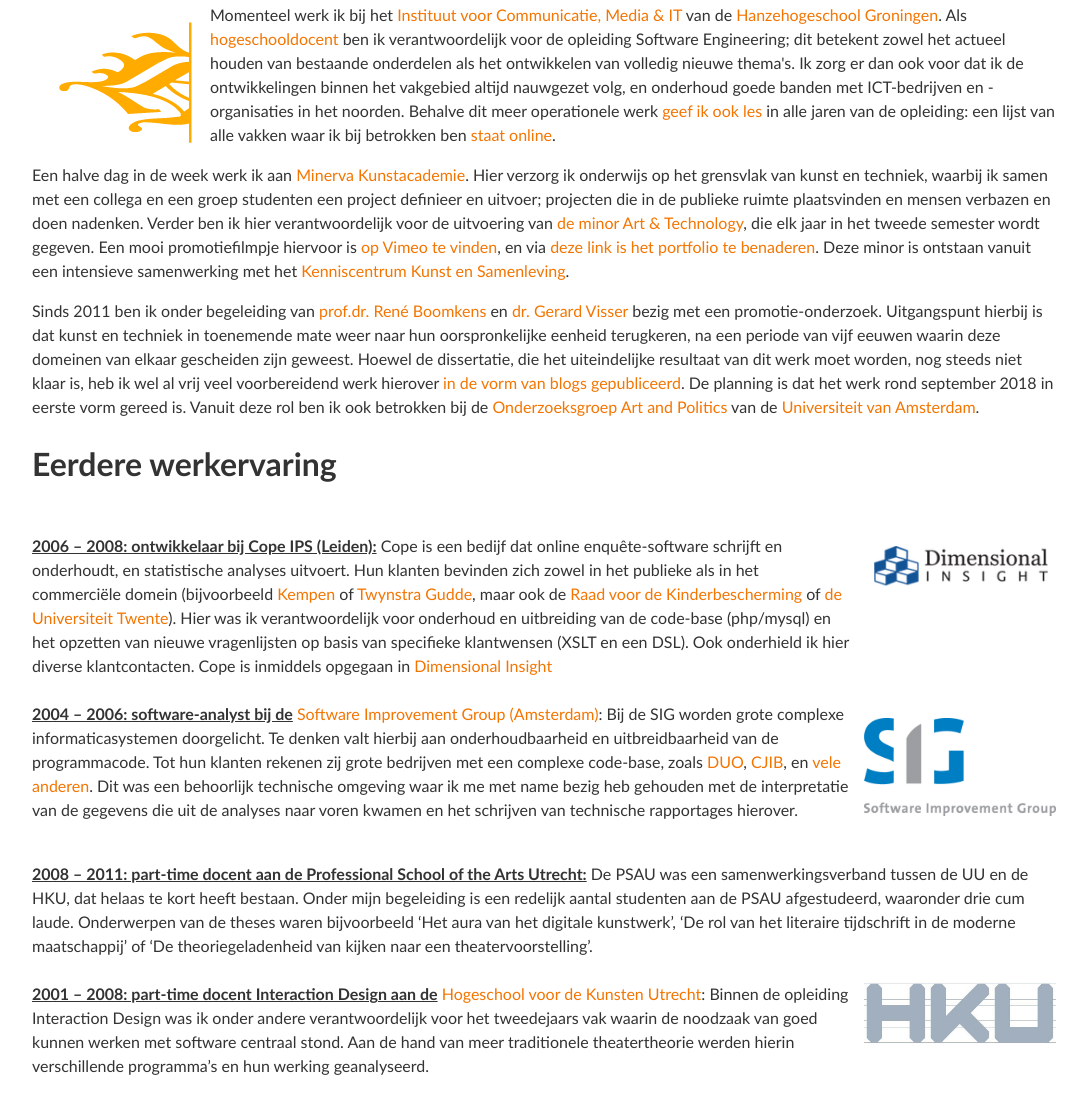
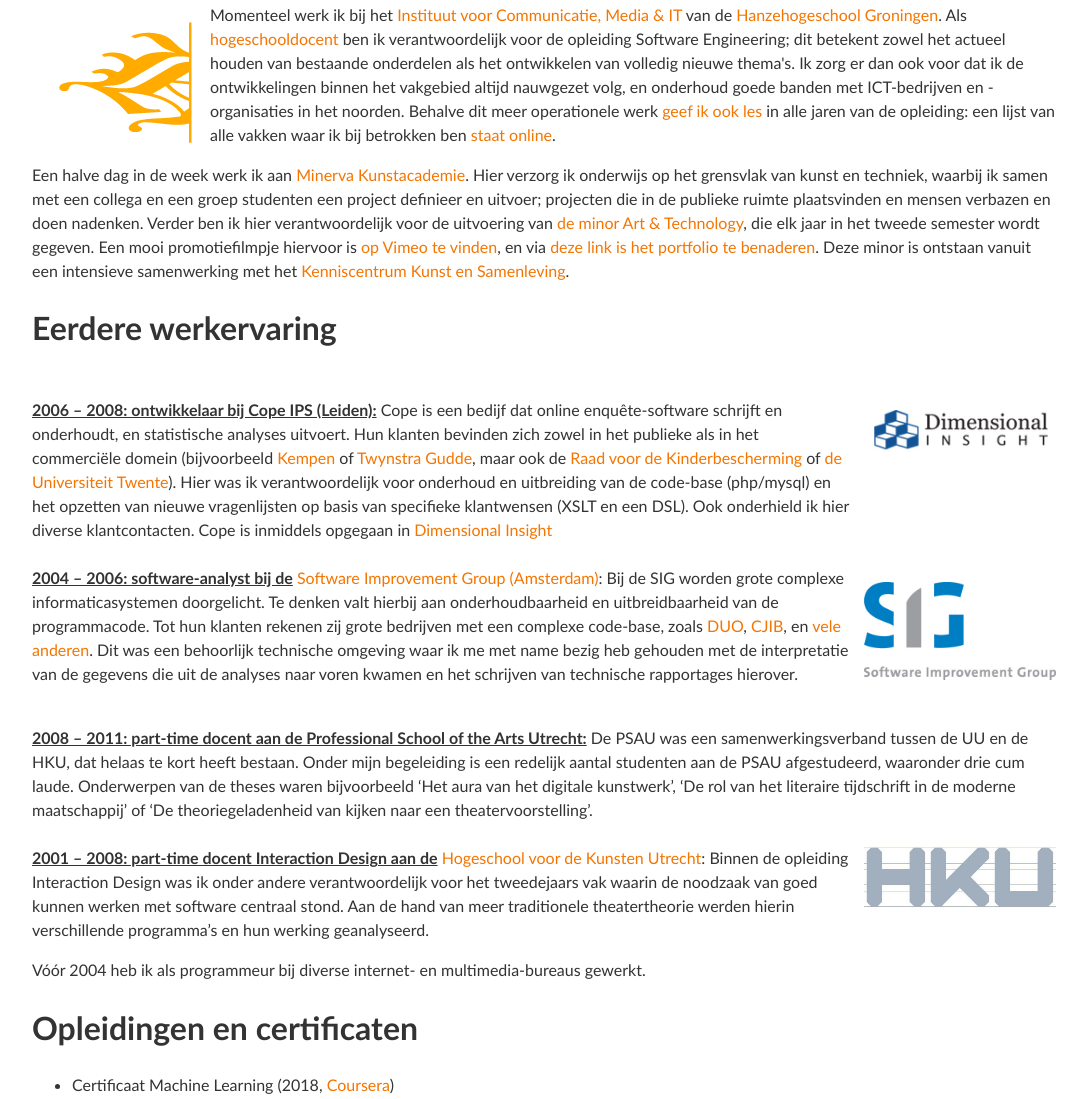
Before and after one commit to bart314/cv, a plain HTML site: page index.html in a window 1280 px wide. Shown: the part 1502-2601 px from the top of the page, without its empty margins (32-1119 px from the left). Drawn offline with Linux system fonts and the light colour scheme.

Commit message:
Alinea over promotie weggehaald

```diff
--- a/index.html
+++ b/index.html
@@ -151,7 +151,6 @@
 
   <p>Een halve dag in de week werk ik aan <a href="http://portal.academieminerva.nl/">Minerva Kunstacademie</a>. Hier verzorg ik onderwijs op het grensvlak van kunst en techniek, waarbij ik samen met een collega en een groep studenten een project definieer en uitvoer; projecten die in de publieke ruimte plaatsvinden en mensen verbazen en doen nadenken. Verder ben ik hier verantwoordelijk voor de uitvoering van <a href="https://www.hanze.nl/eng/education/art/minerva-art-academy/programmes/minor/minor-art-technology">de minor Art & Technology</a>, die elk jaar in het tweede semester wordt gegeven. Een mooi promotiefilmpje hiervoor is <a href="https://vimeo.com/99715029">op Vimeo te vinden</a>, en via <a href="http://www.mandarin.nl/minor/">deze link is het portfolio te benaderen</a>. Deze minor is ontstaan vanuit een intensieve samenwerking met het <a href="https://www.hanze.nl/nld/onderzoek/kenniscentra/kenniscentrum-kunst-en-samenleving">Kenniscentrum Kunst en Samenleving</a>.</p>
 
-  <p>Sinds 2011 ben ik onder begeleiding van <a href="https://nl.wikipedia.org/wiki/Ren%C3%A9_Boomkens">prof.dr. René Boomkens</a> en <a href="https://nl.wikipedia.org/wiki/Gerard_Visser">dr. Gerard Visser</a> bezig met een promotie-onderzoek. Uitgangspunt hierbij is dat kunst en techniek in toenemende mate weer naar hun oorspronkelijke eenheid terugkeren, na een periode van vijf eeuwen waarin deze domeinen van elkaar gescheiden zijn geweest. Hoewel de dissertatie, die het uiteindelijke resultaat van dit werk moet worden, nog steeds niet klaar is, heb ik wel al vrij veel voorbereidend werk hierover <a href="https://www.bartbarnard.nl/blog/">in de vorm van blogs gepubliceerd</a>. De planning is dat het werk rond september 2018 in eerste vorm gereed is. Vanuit deze rol ben ik ook betrokken bij de <a href="http://asca.uva.nl/content/research-groups/art--politics/art--politics.html">Onderzoeksgroep Art and Politics</a> van de <a href="http://uva.nl">Universiteit van Amsterdam</a>.</p>
 </div>
 
 <div class="text">
```
